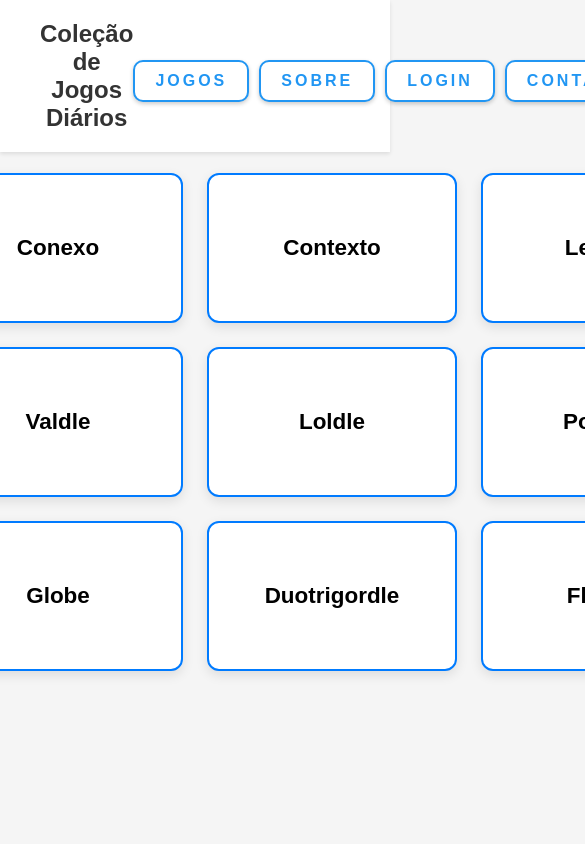
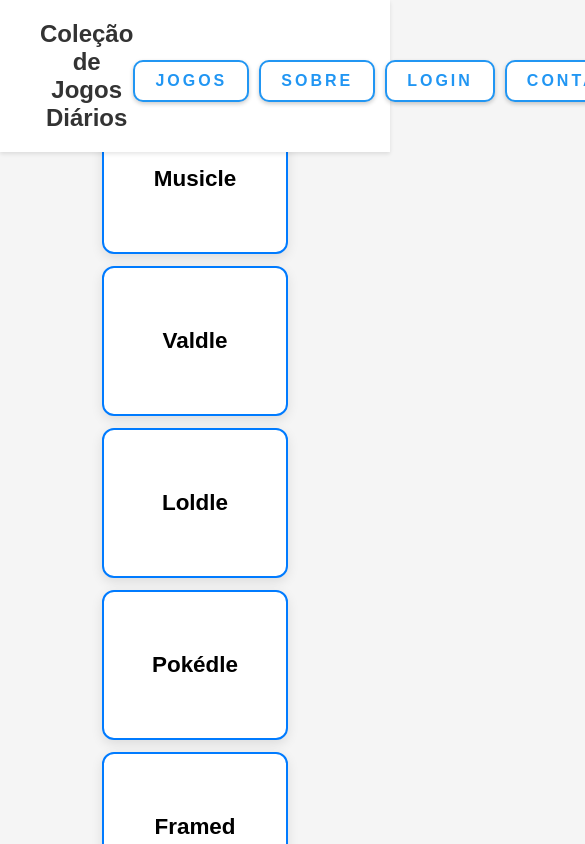
Before and after one commit to martinhoteixeira/jogosdiarios, a React (Vite) app: page / in a window 390 px wide. Shown: the top 844 px of the page, 585 px wide, since content can reach past the window. Built offline with nearby package versions, Linux system fonts and the light colour scheme.

Commit message:
Ajuste na visualização para usuários mobile.

```diff
--- a/src/components/Games/GameList/GameList.css
+++ b/src/components/Games/GameList/GameList.css
@@ -7,3 +7,19 @@
   gap: 24px;
   padding: 20px;
 }
+
+@media (max-width: 768px) {
+  .game-list-container {
+    grid-template-columns: repeat(auto-fit, minmax(180px, 1fr));
+    gap: 16px;
+    padding: 10px;
+  }
+}
+
+@media (max-width: 480px) {
+  .game-list-container {
+    grid-template-columns: 1fr;
+    gap: 12px;
+    padding: 8px;
+  }
+}
```
